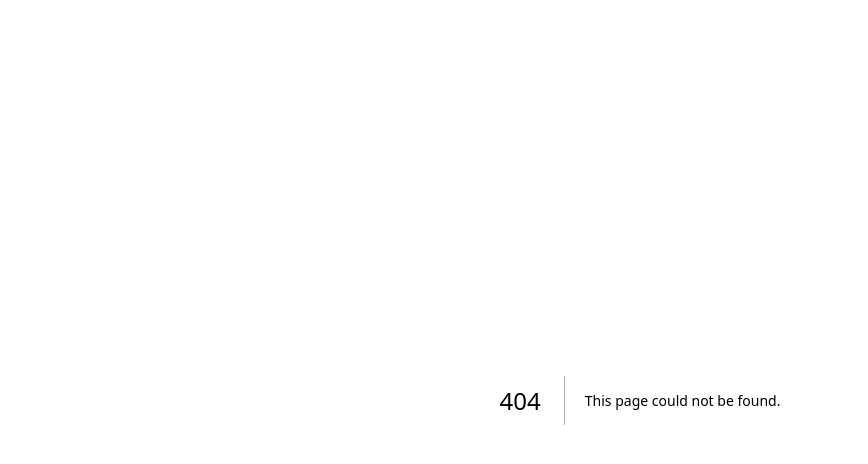
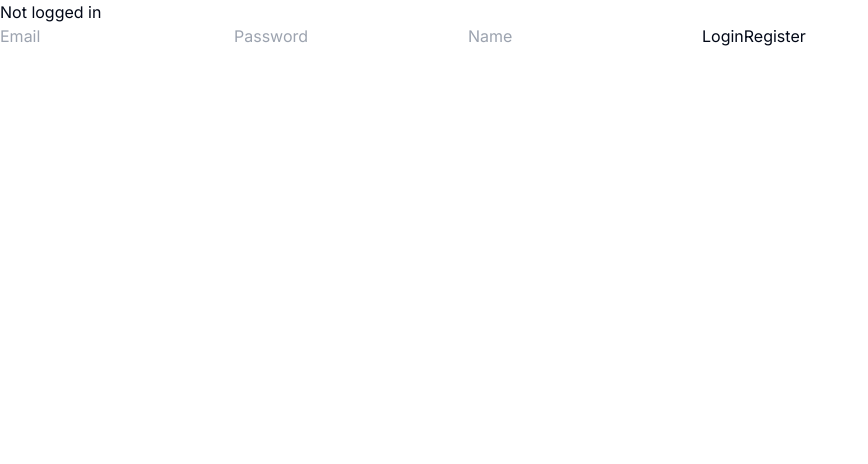
Before and after one commit to yashvdhakad/quantum-one, a Next.js app: page /testing in a window 1280 px wide. Before the commit this address had no page. Shown: the top 464 px of the page, without its empty margins (0-868 px from the left). Built offline with nearby package versions, Linux system fonts and the light colour scheme.

Commit message:
fix: :bug:

```diff
--- a/package.json
+++ b/package.json
@@ -14,6 +14,7 @@
     "@radix-ui/react-navigation-menu": "^1.1.4",
     "@radix-ui/react-slot": "^1.0.2",
     "@radix-ui/react-switch": "^1.0.3",
+    "appwrite": "^14.0.0",
     "class-variance-authority": "^0.7.0",
     "clsx": "^2.1.0",
     "next": "14.1.0",
--- /dev/null
+++ b/src/app/appwrite.tsx
@@ -0,0 +1,9 @@
+import { Client, Account } from 'appwrite';
+
+export const client = new Client();
+
+client
+    .setEndpoint('https://cloud.appwrite.io/v1')
+    .setProject('65f731ae50efd0f01482');
+export const account = new Account(client);
+export { ID } from 'appwrite';
--- a/src/app/dashboard/page.tsx
+++ b/src/app/dashboard/page.tsx
@@ -21,4 +21,4 @@
       </section>
     </main>
   );
-};
+}
--- a/src/app/login/page.tsx
+++ b/src/app/login/page.tsx
@@ -25,13 +25,13 @@
             Enter your email below to create your account.
           </p>
         </div>
-        <div className="w-full flex gap-x-2">
+        <div className="w-1/2 flex flex-col gap-2">
           <Input type="email" placeholder="name@example.com" />
           <Input type="password" placeholder="password" />
         </div>
-        <Button className="w-full">Sign In with Email</Button>
+        <Button className="w-1/2">Sign In with Email</Button>
         <p className="text-sm text-muted-foreground">or continue with</p>
-        <div className="w-full flex gap-x-2">
+        <div className="w-1/2 flex flex-col gap-2">
           <Button variant="outline" className="w-full">
             <FaGoogle /> &nbsp; Google
           </Button>
--- /dev/null
+++ b/src/app/testing/page.tsx
@@ -0,0 +1,70 @@
+"use client";
+import { useState } from "react";
+import { account, ID } from "@/app/appwrite";
+
+const LoginPage = () => {
+  const [loggedInUser, setLoggedInUser] = useState<account.User>(null);
+  const [email, setEmail] = useState("");
+  const [password, setPassword] = useState("");
+  const [name, setName] = useState("");
+
+  const login = async (email: string, password: string) => {
+    const session = await account.createSession(email, password);
+    setLoggedInUser(await account.get());
+  };
+
+  const register = async () => {
+    await account.create(ID.unique(), email, password, name);
+    login(email, password);
+  };
+
+  const logout = async () => {
+    await account.deleteSession("current");
+    setLoggedInUser(null);
+  };
+
+  if (loggedInUser) {
+    return (
+      <div>
+        <p>Logged in as {loggedInUser.name}</p>
+        <button type="button" onClick={logout}>
+          Logout
+        </button>
+      </div>
+    );
+  }
+
+  return (
+    <div>
+      <p>Not logged in</p>
+      <form>
+        <input
+          type="email"
+          placeholder="Email"
+          value={email}
+          onChange={(e) => setEmail(e.target.value)}
+        />
+        <input
+          type="password"
+          placeholder="Password"
+          value={password}
+          onChange={(e) => setPassword(e.target.value)}
+        />
+        <input
+          type="text"
+          placeholder="Name"
+          value={name}
+          onChange={(e) => setName(e.target.value)}
+        />
+        <button type="button" onClick={() => login(email, password)}>
+          Login
+        </button>
+        <button type="button" onClick={register}>
+          Register
+        </button>
+      </form>
+    </div>
+  );
+};
+
+export default LoginPage;
```
Also changed, not shown: 1 other file (tests, documents, lock files or other folders).
